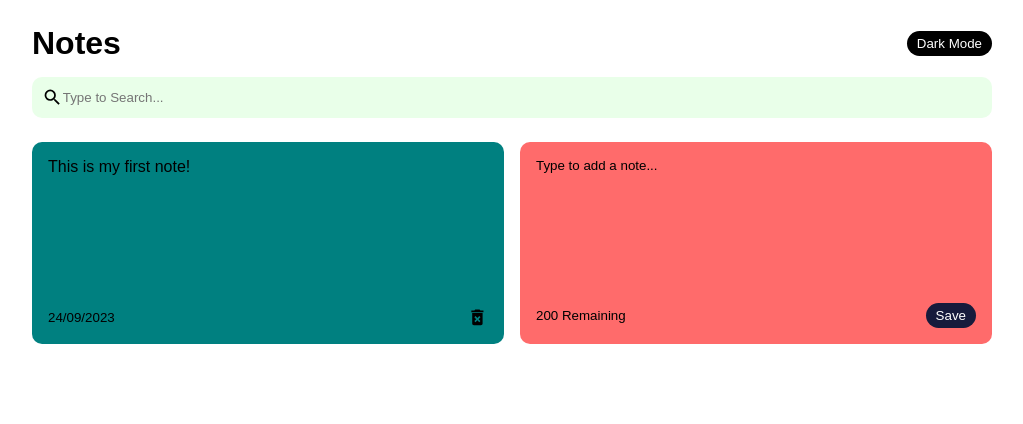
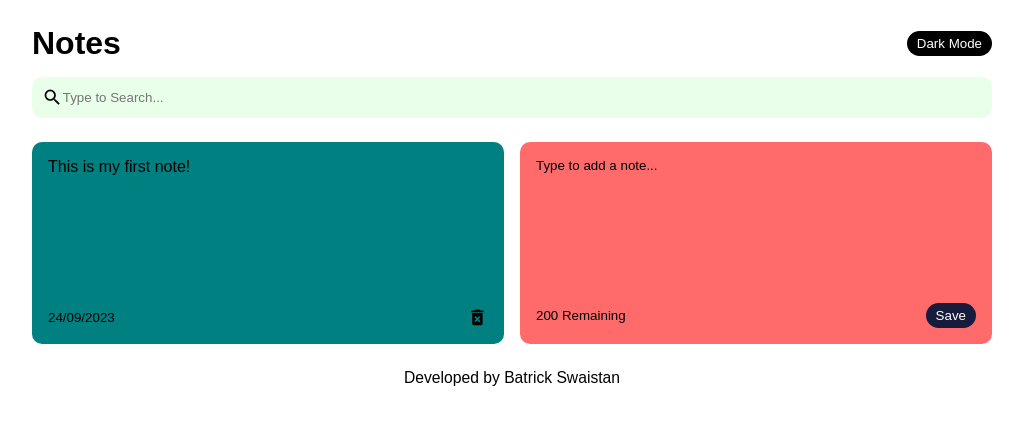
Before and after one commit to mahima-a07/React-ToDoApp, a React (Create React App) app: page / in a window 1280 px wide. Shown: the top 424 px of the page, without its empty margins (128-1151 px from the left). Built offline with nearby package versions, Linux system fonts and the light colour scheme; a web font is replaced by a local one.

Commit message:
Footer section added

```diff
--- a/src/App.js
+++ b/src/App.js
@@ -3,6 +3,7 @@ import {nanoid} from 'nanoid';
 import NotesList from "./components/NotesList";
 import Search from "./components/search";
 import Header from "./components/Header";
+import Footer from "./components/Footer";
 import './style.css';
 
 const App=()=>{
@@ -55,7 +56,10 @@ const App=()=>{
         handleAddNote={addNote}
         handleDeleteNote={deleteNote}
         />
+
+
       </div>
+      <Footer />
     </div>
 
 
--- /dev/null
+++ b/src/components/Footer.js
@@ -0,0 +1,11 @@
+import React from 'react';
+
+const Footer=() => {
+    return(
+        <div className='footer' id='footer'>
+        <p>Developed by <a href='https://www.github.com/batrick-swaistan' target="_blank">Batrick Swaistan</a></p>
+        </div>
+    );
+
+};
+export default Footer;
--- a/src/style.css
+++ b/src/style.css
@@ -152,3 +152,33 @@ textarea::placeholder{
 .search input:focus{
     outline:none;
 }
+
+.footer {
+
+    align-items: center;
+    text-align: center;
+    text-decoration: none;
+    height: 100%;
+    justify-content: flex-end;
+    margin-top: 10px;
+    margin-bottom: 10px;
+}
+
+
+.footer p{
+
+    font-size: 0.98rem;
+}
+
+.footer p a {
+    text-decoration: none;
+    color:black;
+
+
+}
+
+
+.footer p a:hover{
+    cursor: pointer;
+    color: #FF6B6B;
+}
```
